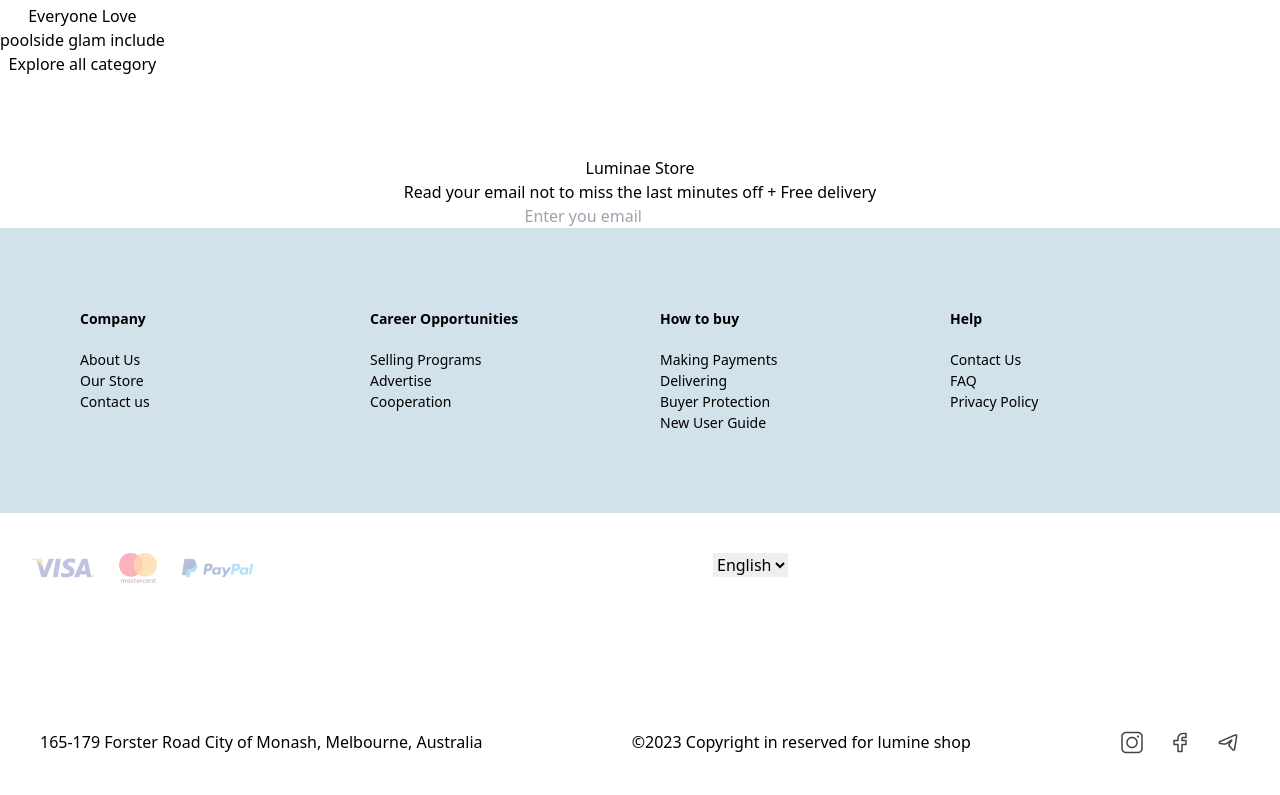
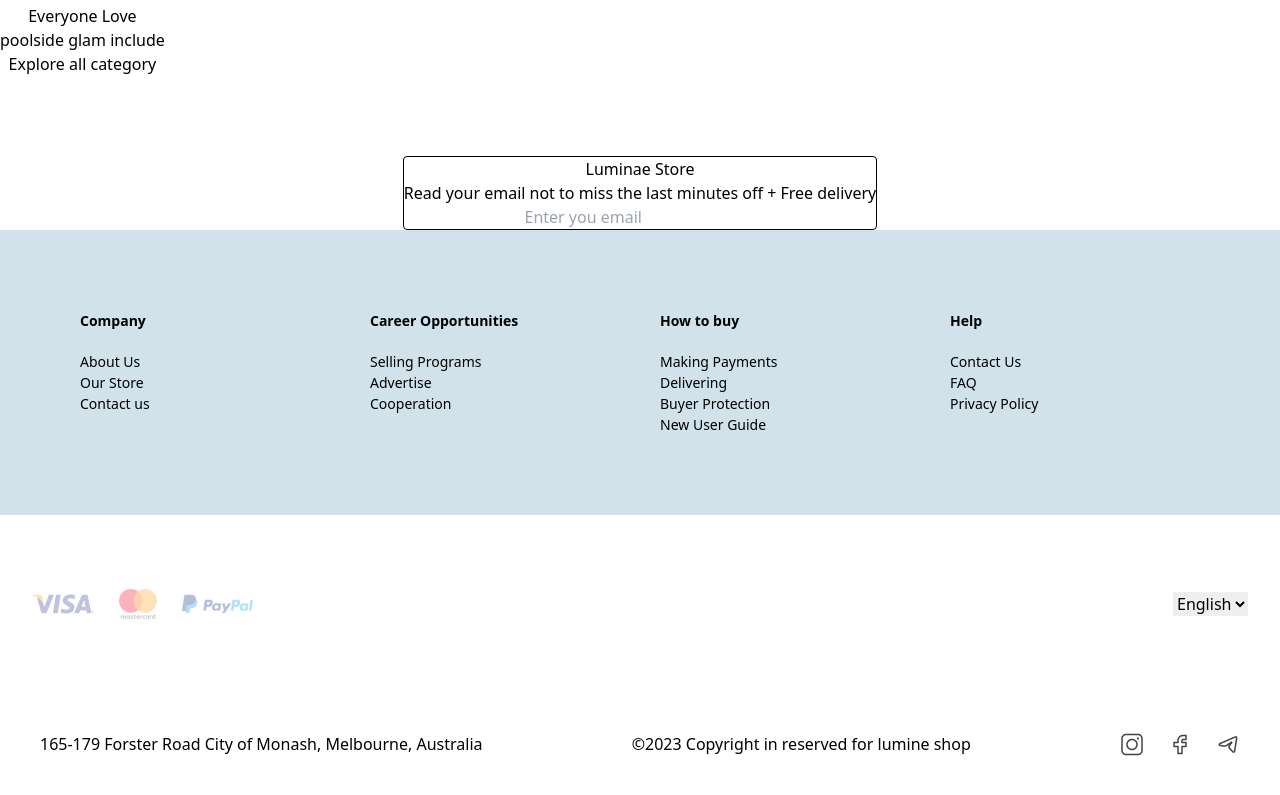
Before and after one commit to Alexandra4373/Luminae, a React (Vite) app: page /women in a window 1280 px wide. Shown: the part 2833-3628 px from the top of the page. Built offline with nearby package versions, Linux system fonts and the light colour scheme.

Commit message:
Update Footer.jsx

```diff
--- a/src/components/Footer.jsx
+++ b/src/components/Footer.jsx
@@ -6,7 +6,7 @@ const Footer = () => {
     <div>
       <div className="py-20">
         <div className="flex flex-col items-center justify-center ">
-          <button>
+          <button className="border rounded ">
             <p>Luminae Store</p>
             <p>
               Read your email not to miss the last minutes off + Free delivery
@@ -59,11 +59,11 @@ const Footer = () => {
           </div>
         </div>
         <div className="container py-10">
-          <div className="flex  justify-between sm:flex-wrap">
+          <div className="flex items-center sm:flex-wrap">
             <div className="">
               <img src={pay} />
             </div>
-            <div className="">
+            <div className="flex-1 flex justify-end">
               <select id="" className="text-black">
                 <option value="all">English</option>
                 <option value="category1"></option>
```
